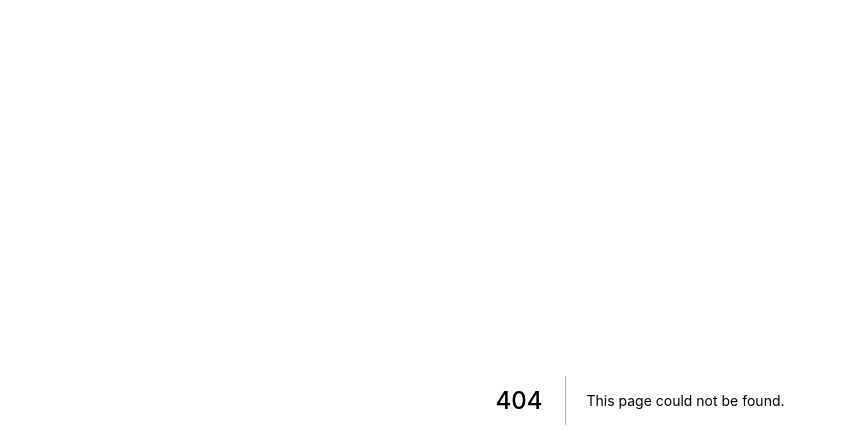
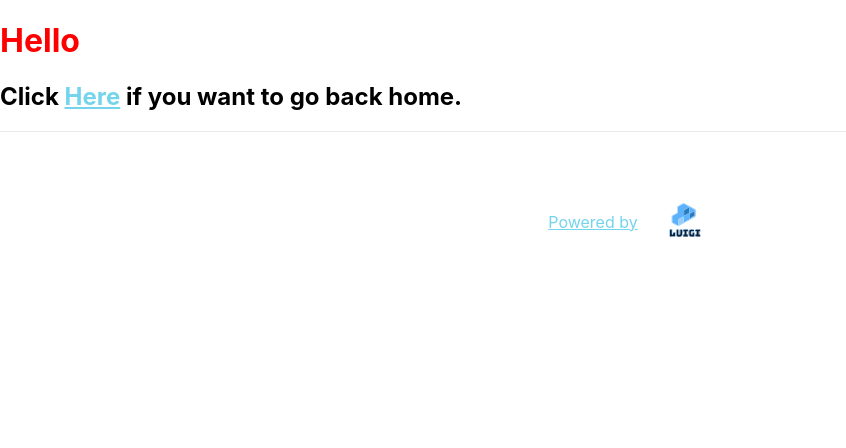
Before and after one commit to luigicampagnola/coffee-shops, a Next.js app: page /hello in a window 1280 px wide. Before the commit this address had no page. Shown: the top 448 px of the page, without its empty margins (0-846 px from the left). Built offline with nearby package versions, Linux system fonts and the light colour scheme.

Commit message:
playing around with nextjs

```diff
--- /dev/null
+++ b/components/fotter/fotter.js
@@ -0,0 +1,21 @@
+import styles from "./fotter.module.css";
+import Image from "next/image";
+
+export default function Footer() {
+  return (
+    <div>
+      <footer className={styles.footer}>
+        <a
+          href="https://vercel.com?utm_source=create-next-app&utm_medium=default-template&utm_campaign=create-next-app"
+          target="_blank"
+          rel="noopener noreferrer"
+        >
+          Powered by{" "}
+          <span className={styles.logo}>
+            <Image src="/image3vector.svg" alt="Vercel Logo" width={94} height={112} />
+          </span>
+        </a>
+      </footer>
+    </div>
+  );
+}
--- /dev/null
+++ b/components/fotter/fotter.module.css
@@ -0,0 +1,15 @@
+.footer {
+  display: flex;
+  flex: 1;
+  padding: 2rem 0;
+  border-top: 1px solid #eaeaea;
+  justify-content: center;
+  align-items: center;
+}
+
+.footer a {
+  display: flex;
+  justify-content: center;
+  align-items: center;
+  flex-grow: 1;
+}
--- a/pages/_app.js
+++ b/pages/_app.js
@@ -1,7 +1,13 @@
-import '../styles/globals.css'
+import "../styles/globals.css";
+import Footer from "../components/fotter/fotter";
 
 function MyApp({ Component, pageProps }) {
-  return <Component {...pageProps} />
+  return (
+    <div>
+      <Component {...pageProps} />
+      <Footer />
+    </div>
+  );
 }
 
-export default MyApp
+export default MyApp;
--- /dev/null
+++ b/pages/hello.js
@@ -0,0 +1,22 @@
+import Link from "next/link";
+import styles from "../styles/Hello.module.css";
+import Head from "next/head";
+
+export default function Hello() {
+  console.log("styles on hello", styles.container);
+  return (
+    <div>
+      <Head>
+        <title>Hello page</title>
+      </Head>
+      <h1 className={styles.container}>Hello</h1>
+      <h2>
+        Click{" "}
+        <Link href="/">
+          <a>Here</a>
+        </Link>{" "}
+        if you want to go back home.
+      </h2>
+    </div>
+  );
+}
--- /dev/null
+++ b/styles/Hello.module.css
@@ -0,0 +1,3 @@
+.container {
+  color: red;
+}
--- a/styles/globals.css
+++ b/styles/globals.css
@@ -7,8 +7,8 @@ body {
 }
 
 a {
-  color: inherit;
-  text-decoration: none;
+  color: rgb(116, 212, 236);
+  text-decoration: underline;
 }
 
 * {
```
Also changed, not shown: pages/index.js (+11 -54 lines), public/image2vector.svg (added), public/image3vector.svg (added).
